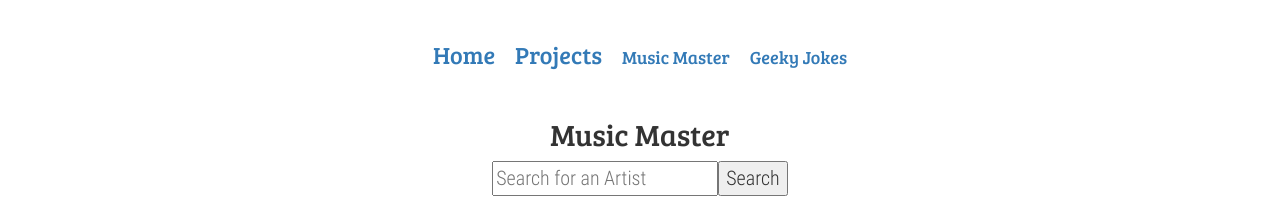
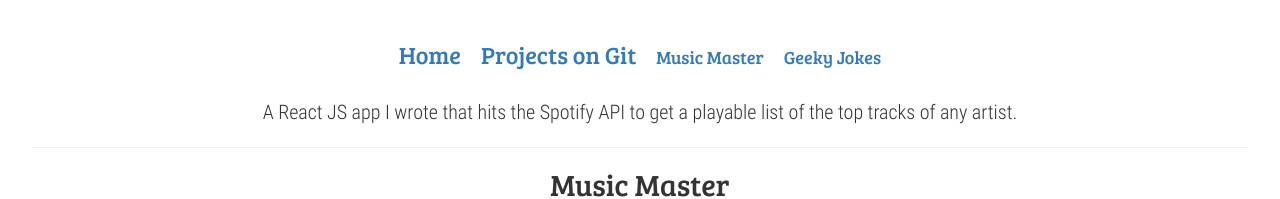
Before and after one commit to ifat-github/ifat.website, a React (Vite) app: page /music-master in a window 1280 px wide. Shown: the top 199 px of the page. Built offline with nearby package versions, Linux system fonts and the light colour scheme; no server answers.

Commit message:
projects rearranged

```diff
--- a/src/components/Header.js
+++ b/src/components/Header.js
@@ -12,7 +12,7 @@ const Header = ({ children }) => {
         <div>
             <div>
                 <h3 style={style}><NavLink exact to='/'>Home</NavLink></h3>
-                <h3 style={style}><NavLink to='/projects'>Projects</NavLink></h3>
+                <h3 style={style}><NavLink to='/projects'>Projects on Git</NavLink></h3>
                 <h4 style={style}><NavLink to='/music-master'>Music Master</NavLink></h4>
                 <h4 style={style}><NavLink to='/jokes'>Geeky Jokes</NavLink></h4>
             </div>
--- a/src/components/Jokes.js
+++ b/src/components/Jokes.js
@@ -26,6 +26,8 @@ class Jokes extends Component {
     render() {
         return (
             <div>
+                <p>A React JS app I wrote that hits the an API to get stupid jokes.</p>
+                <hr />
                 <h2>Highlighted Joke</h2>
                 <Joke joke={this.state.joke}/>
                 <hr />
--- a/src/data/projects.js
+++ b/src/data/projects.js
@@ -8,14 +8,7 @@ const PROJECTS = [
         description: 'A java http servlet I built, involving JSP, javascript and core web dev concepts!',
         link: 'https://github.com/ifat-github/Company-and-Products-Registration-and-sign-in',
         image: project1
-    }/*,
-    {
-        id: 2,
-        title: 'Music Master',
-        description: 'An application that hits the Spotify API to get a playable list of the top tracks of any artist. ',
-        link: '/music-master',
-        image: spotify
-    }*/
+    }
 ];
 
 export default PROJECTS;
--- a/src/projects/music-master/components/App.js
+++ b/src/projects/music-master/components/App.js
@@ -35,6 +35,8 @@ class App extends Component {
     render() {
         return (
             <div>
+                <p>A React JS app I wrote that hits the Spotify API to get a playable list of the top tracks of any artist.</p>
+                <hr />
                 <h2>Music Master</h2>
                 <Search searchArtist={this.searchArtist} />
                 <Artist artist={this.state.artist}/>
```
Also changed, not shown: 2 other files (tests, documents, lock files or other folders).
